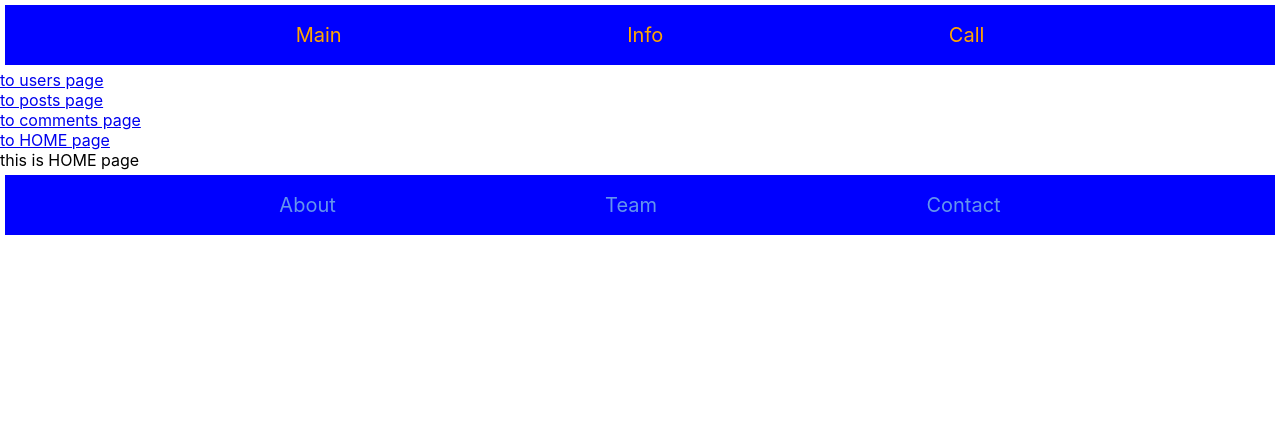
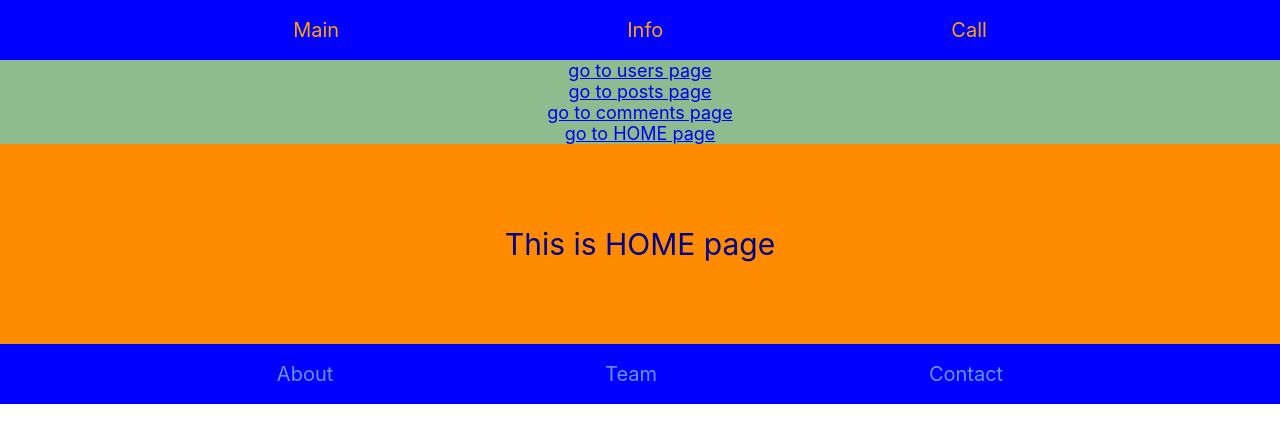
Before and after one commit to Hyrycham/lesson1_REACT, a React (Create React App) app: page / in a window 1280 px wide. Shown: the top 442 px of the page. Built offline with nearby package versions, Linux system fonts and the light colour scheme; no server answers.

Commit message:
add style

```diff
--- a/src/App.css
+++ b/src/App.css
@@ -36,6 +36,11 @@
 display: flex;
 }
 
+.WrapColumn{
+    display: flex;
+    flex-direction: column;
+}
+
 .CenT{
 justify-content: center;
     align-items: center;
@@ -70,9 +75,6 @@ justify-content: center;
     width: 40%;
 }
 
-
-
-
 .showOn{
     display: block;
 }
@@ -85,3 +87,14 @@ justify-content: center;
     padding: 1px ;
     background-color: silver;
 }
+.GOTo{
+    background-color: darkseagreen;
+    font-size: large;
+    }
+.linkHome{
+    font-size: 30px;
+   text-align: center;
+    color: darkblue;
+    background-color: darkorange;
+    height: 200px;
+}
--- a/src/App.js
+++ b/src/App.js
@@ -46,15 +46,15 @@ function App() {
           < Menu  pages={['Main', 'Info' , 'Call']}
                  classes= {['tr','point']}  />
 
-          <div>
-              <Link  to={'/users'}> to users page</Link>
-              <br/>
-              <Link  to={'/posts'}> to posts page</Link>
-              <br/>
-              <Link  to={'/comments'}> to comments page</Link>
-              <br/>
-              <Link  to={'/'}> to HOME page</Link>
-              <br/>
+          <div className={'GOTo CenT WrapColumn'}>
+              <Link  to={'/users'}>go to users page</Link>
+
+              <Link  to={'/posts'}>go to posts page</Link>
+
+              <Link  to={'/comments'}>go to comments page</Link>
+
+              <Link  to={'/'}>go to HOME page</Link>
+
           </div>
 
           <Switch>
@@ -110,7 +110,7 @@ function App() {
         </div>
     </Route>
 
-    <Route exact path={'/'} render={()=><div>this is HOME page</div>} />
+    <Route exact path={'/'} render={()=><div className={'linkHome wrap CenT'}>This is HOME page</div>} />
      </Switch>
 
           < Menu  pages={['About', 'Team' , 'Contact']}
--- a/src/components/menu/menu.css
+++ b/src/components/menu/menu.css
@@ -5,7 +5,7 @@ ul {
     background-color: blue;
     list-style: none;
     height: 50px;
-    margin: 5px;
+    margin: 0;
     padding: 5px;
     font-size: 20px;
 }
--- a/src/components/post/post.js
+++ b/src/components/post/post.js
@@ -4,8 +4,6 @@ export default function Post ({item,fnFatherComments,sh,fnShowBtn}) {
         <div>
             <div className={'itemTitle'}><b>Title:</b> {item.title}  </div>
             <div className={'itemBody'}> <b>Posts body:</b> {item.body}  </div>
-            {/*<div className={'btn center_center'}>  <button className={'btnComments'} onClick={()=> {fnFatherComments((item.id));sh({type:'SHOWSWITCH',payload:['showOff','showOn']})} }>Get all comments:</button> </div>*/}
-            {/*<div className={'btn center_center'}>  <button className={'btnComments'} onClick={()=> {fnFatherComments({type:'SHOWCOMMENTS',payload:item.id});sh({type:'SHOWSWITCH',payload:['showOff','showOn']})} }>Get all comments:</button> </div>*/}
             <div className={`btn center_center  ${fnShowBtn[0]}`}>  <button className={'btnComments'} onClick={()=> {fnFatherComments((item.id));sh({type:'SHOWSWITCH',payload:['showOff','showOn']})} }>Get all comments:</button> </div>
 
         </div>
--- a/src/components/user/user.js
+++ b/src/components/user/user.js
@@ -7,9 +7,7 @@ export default function User ({item , fnFather, fnFatherPost,fnFatherShow,fnShow
             <div className={'nameUser center_center'}>{item.name}</div>
             <div className={'center_center'}><b>ID:</b> {item.id}</div>
 
-            {/*<div className={'btn  InfUser center_center'}>  <button className={'btnInfUser'} onClick={()=>{ fnFather(item.id); fnFatherShow('showOn','showOff')} }>Get info about USER: {item.name}</button> </div>*/}
             <div className={`btn  InfUser center_center  ${fnShowBtn[0]}`}>  <button className={'btnInfUser'} onClick={()=>{ fnFather (item.id); fnFatherShow({type:'SHOWSWITCH',payload:['showOn','showOff']})} }>Get info about USER: {item.name}</button> </div>
-
 
             <div className={`btn  InfPosts center_center  ${fnShowBtn[1]}`}> <button className={'btnInfPosts'} onClick={()=> fnFatherPost (item.id)}>Get ALL POSTS of User: {item.name}</button> </div>
         </div>
```
